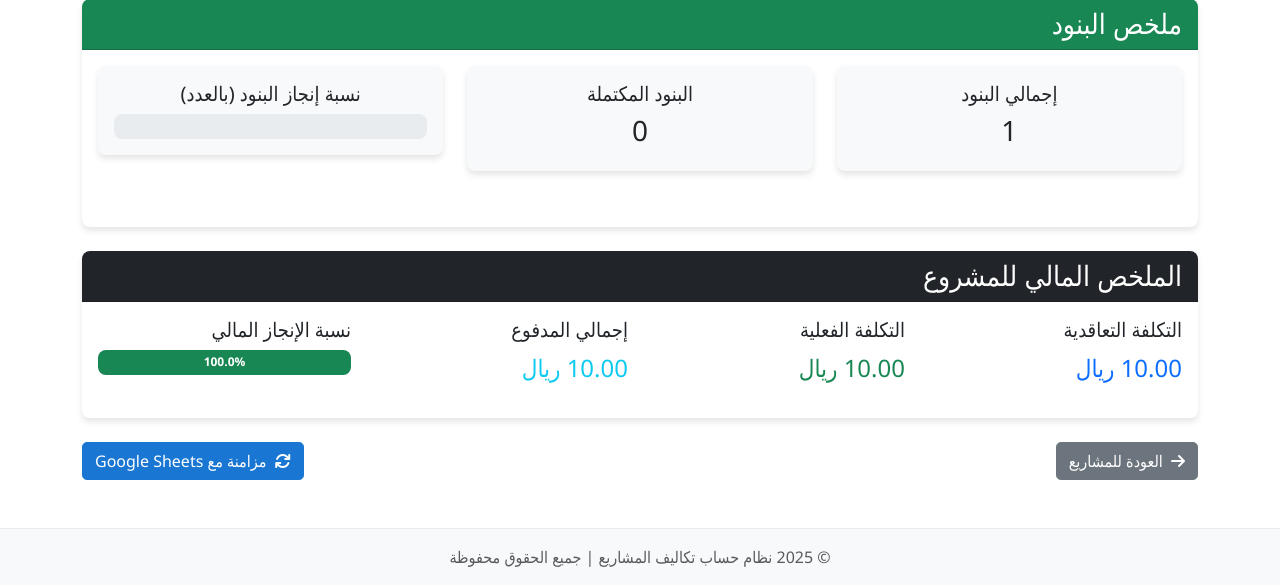
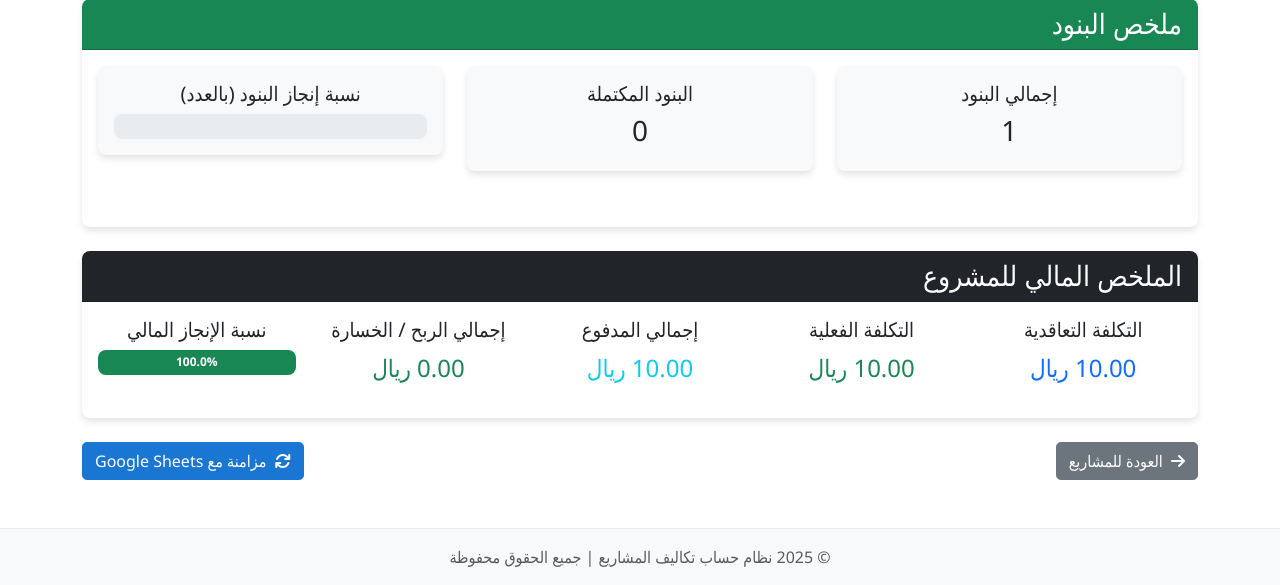
Before and after one commit to ahmedelsawy0003/SawaednaCostApp, a Flask app: page /items/project/1 in a window 1280 px wide. Shown: the part 489-1074 px from the top of the page. Run offline with Flask 3, Linux system fonts and the light colour scheme; tables that the repository leaves empty hold one stand-in row (values such as "Sample post"); some libraries are stand-ins or nearby versions.

Commit message:
Add profit card to financial summary

```diff
--- a/templates/items/index.html
+++ b/templates/items/index.html
@@ -89,7 +89,8 @@
                         <tr class="table-primary">
                             <th colspan="5">الإجمالي</th>
                             <th class="text-end">{{ "{:,.2f}".format(project.total_contract_cost) }}</th>
-                            <th colspan="2"></th> <th class="text-end">{{ "{:,.2f}".format(project.total_actual_cost) if project.total_actual_cost else "-" }}</th>
+                            <th colspan="2"></th>
+                            <th class="text-end">{{ "{:,.2f}".format(project.total_actual_cost) if project.total_actual_cost else "-" }}</th>
                             <th class="text-end {{ 'text-success' if project.total_savings > 0 else 'text-danger' if project.total_savings < 0 else '' }}">
                                 {{ "{:,.2f}".format(project.total_savings) if project.total_savings != 0 else "-" }}
                             </th>
@@ -150,20 +151,26 @@
         <h3 class="mb-0">الملخص المالي للمشروع</h3>
     </div>
     <div class="card-body">
-        <div class="row">
-            <div class="col-md-3">
+        <div class="row text-center">
+            <div class="col">
                 <h5>التكلفة التعاقدية</h5>
                 <p class="fs-4 text-primary">{{ "{:,.2f}".format(project.total_contract_cost) }} ريال</p>
             </div>
-            <div class="col-md-3">
+            <div class="col">
                 <h5>التكلفة الفعلية</h5>
                 <p class="fs-4 text-success">{{ "{:,.2f}".format(project.total_actual_cost) }} ريال</p>
             </div>
-            <div class="col-md-3">
+            <div class="col">
                 <h5>إجمالي المدفوع</h5>
                 <p class="fs-4 text-info">{{ "{:,.2f}".format(project.total_paid_amount) }} ريال</p>
             </div>
-            <div class="col-md-3">
+            <div class="col">
+                <h5>إجمالي الربح / الخسارة</h5>
+                <p class="fs-4 {{ 'text-success' if project.total_savings >= 0 else 'text-danger' }}">
+                    {{ "{:,.2f}".format(project.total_savings) }} ريال
+                </p>
+            </div>
+            <div class="col">
                 <h5>نسبة الإنجاز المالي</h5>
                 <div class="progress mt-2" style="height: 25px;">
                     <div class="progress-bar bg-success" role="progressbar" style="width: {{ project.financial_completion_percentage }}%">
```
